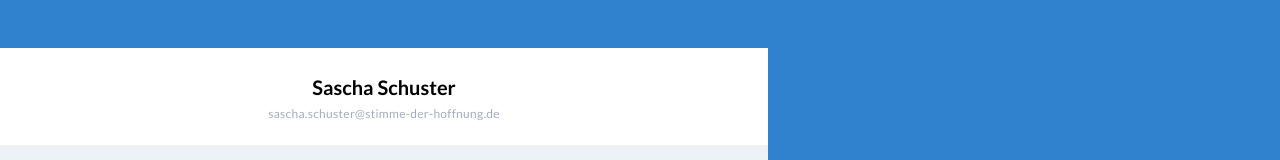
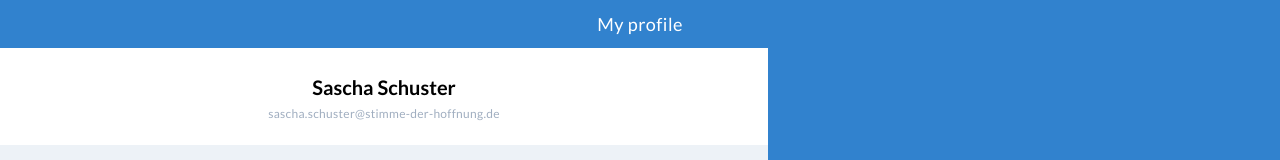
Before and after one commit to eduludi/givings, a React (Create React App) app: page /profile in a window 1280 px wide. Shown: the top 160 px of the page. Built offline with nearby package versions, Linux system fonts and the light colour scheme; some icons are missing.

Commit message:
Adds missing profile's Screen title

```diff
--- a/src/screens/Profile.js
+++ b/src/screens/Profile.js
@@ -41,7 +41,7 @@ const countries = [
 
 function Profile({ ...props }) {
   return (
-    <Screen>
+    <Screen title="My profile">
       <Header
         title="Sascha Schuster"
         subtitle="sascha.schuster@stimme-der-hoffnung.de"
```
